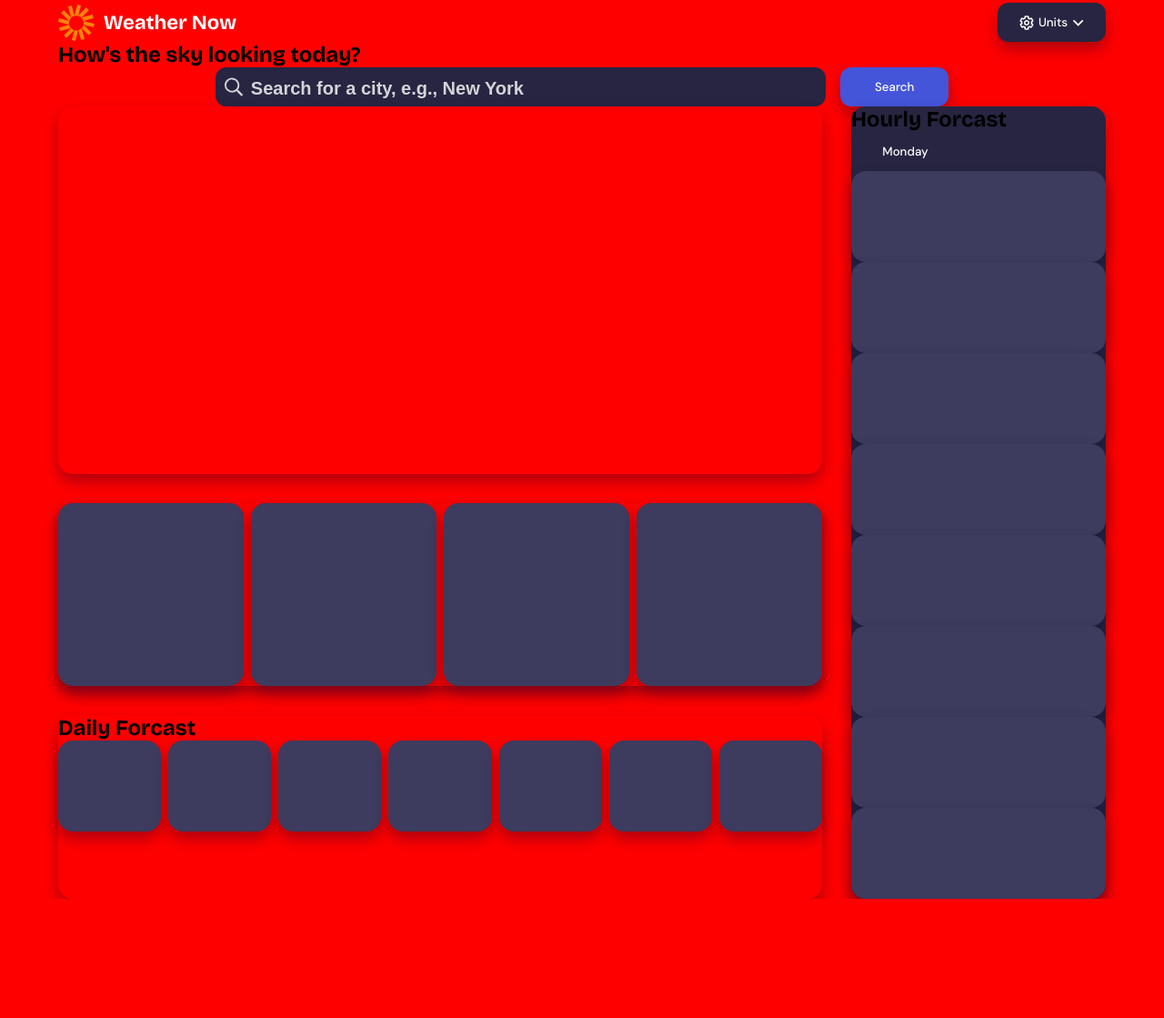
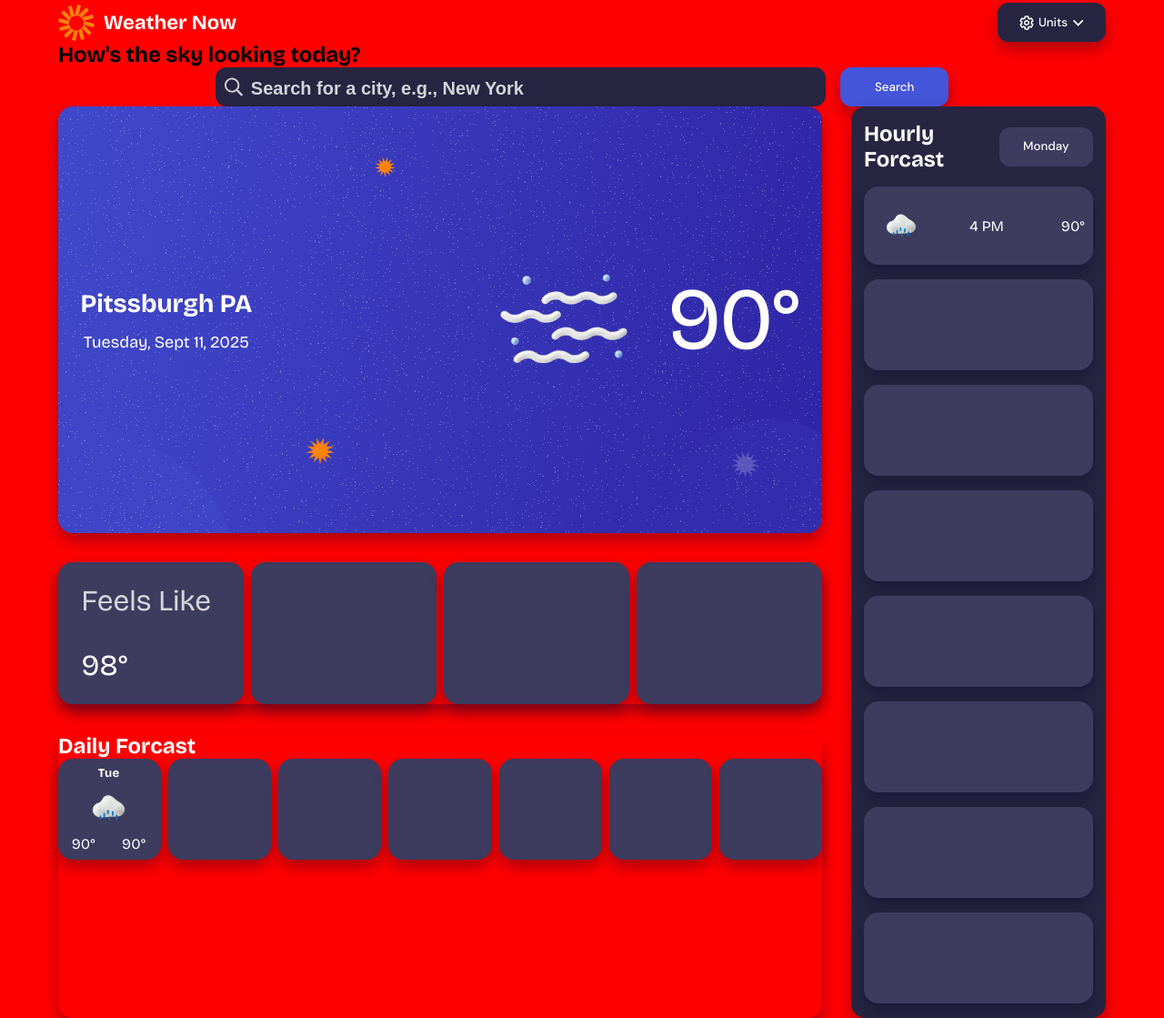
Before and after one commit to mking0823/FEM-weather-app, a plain HTML site: page index.html in a window 1280 px wide. Shown: the part 45-1164 px from the top of the page at 91% size. Before the commit the page ends 1033 px from the top, so only its background shows below. Drawn offline with nearby package versions, Linux system fonts and the light colour scheme.

Commit message:
layout update

```diff
--- a/index.html
+++ b/index.html
@@ -61,9 +61,24 @@
     </section>
     <main class="container grid-wrapper--main">
       <section class="grid-child  grid-child--main grid-child--main_hero">
+        <article class="hero-content">
+          <div>
+            <h3 class="hero-location hero-data">Pitssburgh PA</h3>
+            <span class="hero-date hero-data">Tuesday, Sept 11, 2025</span>
+          </div>
+          <div class="hero-temp--wrapper">
+            <img src="./assets/images/icon-fog.webp" alt="" class="hero-img hero-data">
+            <span class="hero-temp hero-data">90°</span>
+          </div>
+        </article>
       </section>
       <section class="grid-child grid-child--main grid-child--main_current grid-wrapper--current">
-        <article class="grid-child grid-child--current"></article>
+        <article class="grid-child grid-child--current">
+          <div class="current-content">
+            <h4 class="current-label current-data">Feels Like</h4>
+            <span class="current-value current-data">98°</span>
+          </div>
+        </article>
         <article class="grid-child grid-child--current"></article>
         <article class="grid-child grid-child--current"></article>
         <article class="grid-child grid-child--current"></article>
@@ -71,7 +86,16 @@
       <section class="grid-child grid-child--main grid-child--main_daily ">
        <h2>Daily Forcast</h2>
         <div class="grid-wrapper--daily">
-          <article class="grid-child grid-child--daily"></article>
+          <article class="grid-child grid-child--daily">
+            <div class="daily-content">
+              <h5 class="daily-date daily-data">Tue</h5>
+              <img src="./assets/images/icon-drizzle.webp" alt="">
+              <div class="daily-temp--wrapper">
+                <span class="daily-temp daily-data">90°</span>
+                <span class="daily-temp daily-data">90°</span>
+              </div>
+            </div>
+          </article>
           <article class="grid-child grid-child--daily"></article>
           <article class="grid-child grid-child--daily"></article>
           <article class="grid-child grid-child--daily"></article>
@@ -82,9 +106,21 @@
 
       </section>
       <section class="grid-child grid-child--main grid-child--main_hourly">
+            <div class="hourly-content">
+                <div class="hourly-head-wrapper">
                   <h2>Hourly Forcast</h2>
-            <button class="btn">Monday</button>
+                  <button class="btn hourly-btn">Monday</button>
+                </div>
                 <div class="grid-wrapper--hourly">
+                <article class="grid-child grid-child--hourly hourly-wrapper">
+                  <div class="hourly-flex-wrapper">
+                    <div>
+                      <div class="hourly-img-container"><img class="hourly-img hourly-data " src="./assets/images/icon-drizzle.webp" alt=""></div>
+                      <span class="hourly-time hourly-">4 PM</span>
+                    </div>
+                    <span class="hourly-temp hourly-data">90°</span>
+                  </div>
+                </article>
                 <article class="grid-child grid-child--hourly"></article>
                 <article class="grid-child grid-child--hourly"></article>
                 <article class="grid-child grid-child--hourly"></article>
@@ -92,7 +128,7 @@
                 <article class="grid-child grid-child--hourly"></article>
                 <article class="grid-child grid-child--hourly"></article>
                 <article class="grid-child grid-child--hourly"></article>
-            <article class="grid-child grid-child--hourly"></article>
+                </div>
             </div>
       </section>
   </main>
--- a/script.js
+++ b/script.js
@@ -58,7 +58,7 @@ unitsBnt.onclick = ()=>{
 
 
 
-heroDisplay.forEach((box, i)=>{
+/*heroDisplay.forEach((box, i)=>{
   box.style.background = "red"
  })
 
--- a/style.css
+++ b/style.css
@@ -147,6 +147,11 @@ height:100%
     ;
 }
 
+main{
+    color:var(--Neutral-0)
+}
+
+
 .hourly-btn{
   background-color: var(--Neutral-500);
 }
@@ -252,9 +257,9 @@ label{
 
 .grid-child--main_hero{
 
-    background: url("./assets/images/bg-today-large.svg") no-repeat center/cover;;
+    background: url("./assets/images/./bg-today-small.svg") no-repeat center/cover;
     overflow: hidden;
-    padding:3em;
+
 
 }
 
@@ -265,10 +270,74 @@ label{
 
 
 .grid-child img{
-    display: block;
+
    max-width: 50%;
    height: auto;
+
+}
+
+/* Hero Stylying */
+
+.hero-content{
+    width: 98%;
+    height: 100%;
     margin: 0 auto;
+    padding:1em;
+
+}
+.hero-temp--wrapper{
+    display: flex;
+    justify-content: center;
+    align-items: center;
+}
+
+h3{
+    font-size: 1.75em;
+    margin-bottom: .5em;
+}
+.hero-date,
+h3{
+    text-align: center;
+}
+
+.hero-date{
+font-size: 1.125rem ;
+ display: block;
+}
+
+.hero-img{
+
+    display:inline-block;
+    width:50%;
+
+}
+
+.hero-temp{
+    font-size:6rem
+}
+
+
+/* ---current styling---- */
+
+
+.current-content{
+    width: 75%;
+    height: 100%;
+    align-content: center;
+    margin:0 auto;
+    padding-top: .5rem;
+    padding-bottom: .5rem;
+}
+
+h4{
+    color: var(--Neutral-200);
+    font-size: 1.125rem;
+    margin-bottom: 1em;
+    font-weight: 400;
+
+}
+.current-data{
+    font-size: 2rem;
 }
 
 
@@ -276,14 +345,101 @@ label{
 
 
 
+/* ------- */
+
+
+
+
+/* Daily Styling */
+
+
+.daily-content{
+    margin-top: .5em;
+    margin-bottom: .5em;
+    text-align: center;
+    justify-items: center;
+    width: 98%;
+    height: 100%;
+}
+
+.daily-temp--wrapper{
+    display: flex;
+    align-items: center;
+    justify-content: space-around;
+    font-size:1rem;
+    width:100%;
+}
 
 
 
 
 
 
+/* ----------- */
 
 
+/* Hourly Styling */
+
+
+.hourly-content{
+    width: 90%;
+    margin:1em auto;
+
+}
+
+.hourly-head-wrapper{
+    display: flex;
+    justify-content: space-between;
+    align-items: center;
+    margin-bottom: 1rem;
+}
+
+.hourly-btn{
+    background-color: var(--Neutral-600);
+}
+
+
+.grid-wrapper--hourly{
+  gap:1rem;
+  min-height:50px
+}
+
+.hourly-img{
+   object-fit: contain;
+   width:100%;
+   height: 100%;
+
+}
+.hourly-flex-wrapper, .hourly-flex-wrapper > div{
+    display: flex;
+    align-items: center;
+    height:100%;
+
+}
+
+.hourly-flex-wrapper{
+    width: 90%;
+    margin: 1rem;
+    justify-content: space-between;
+}
+
+
+
+.hourly-time{
+    margin-right: auto;
+    display: block;
+}
+
+.hourly-img-container{
+  width: 50%;
+  display: inline-block;
+}
+.hourly-wrapper{
+    min-height: 0;
+}
+
+
+/* ----------------- */
 
 
 @media (min-width:35rem){
@@ -293,35 +449,59 @@ form{
     margin: 0 auto;
     justify-content: center;
 }
-
 .grid-wrapper--current,
 .grid-wrapper--daily{
     display: flex;
     justify-content:space-between;
     align-items: stretch;
 }
-
+}
 body{
     background-color: yellow;
 }
-}
-
 
 
 @media (min-width:56rem) {  /*900px*/
     .grid-wrapper--main{
         display: grid;
         grid-template-columns: 3fr 1fr;
-     grid-template-rows: 2fr 1fr 1fr;}
+        grid-template-rows: 3fr 1fr 2fr;}
 
         .grid-child--main_hourly{
             grid-row: 1 / 4;
             grid-column: 2/ 3;
         }
         body{
+
             background-color: red;
         }
 
         /* ----------------------- */
+    }
+
+
+@media (min-width:75rem){
+    .grid-child--main_hero{
+
+    background: url("./assets/images/bg-today-large.svg") no-repeat center/cover;
+}
+
+    .hero-content{
+        display:flex;
+        align-items: center;
+        justify-content: space-between;
+    }
+
+    .hero-temp--wrapper{
+
+        justify-content: flex-end;
+
 
 }
+}
+    @media (min-width:90.01rem){
+    body{
+        font-size: 140%;
+      background-color: green;
+    }
+}
```
Lines whose indentation alone changed are shown as unchanged.
